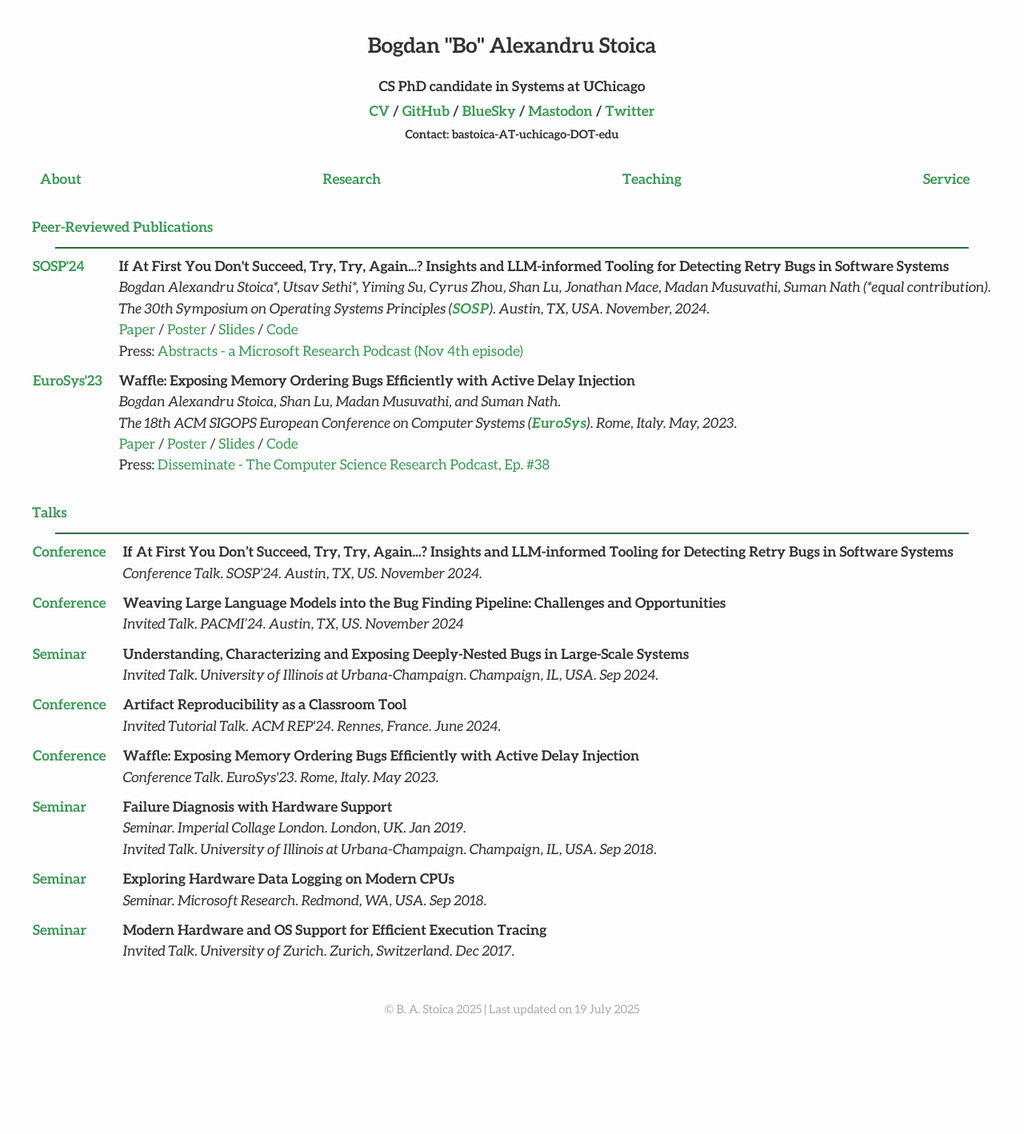
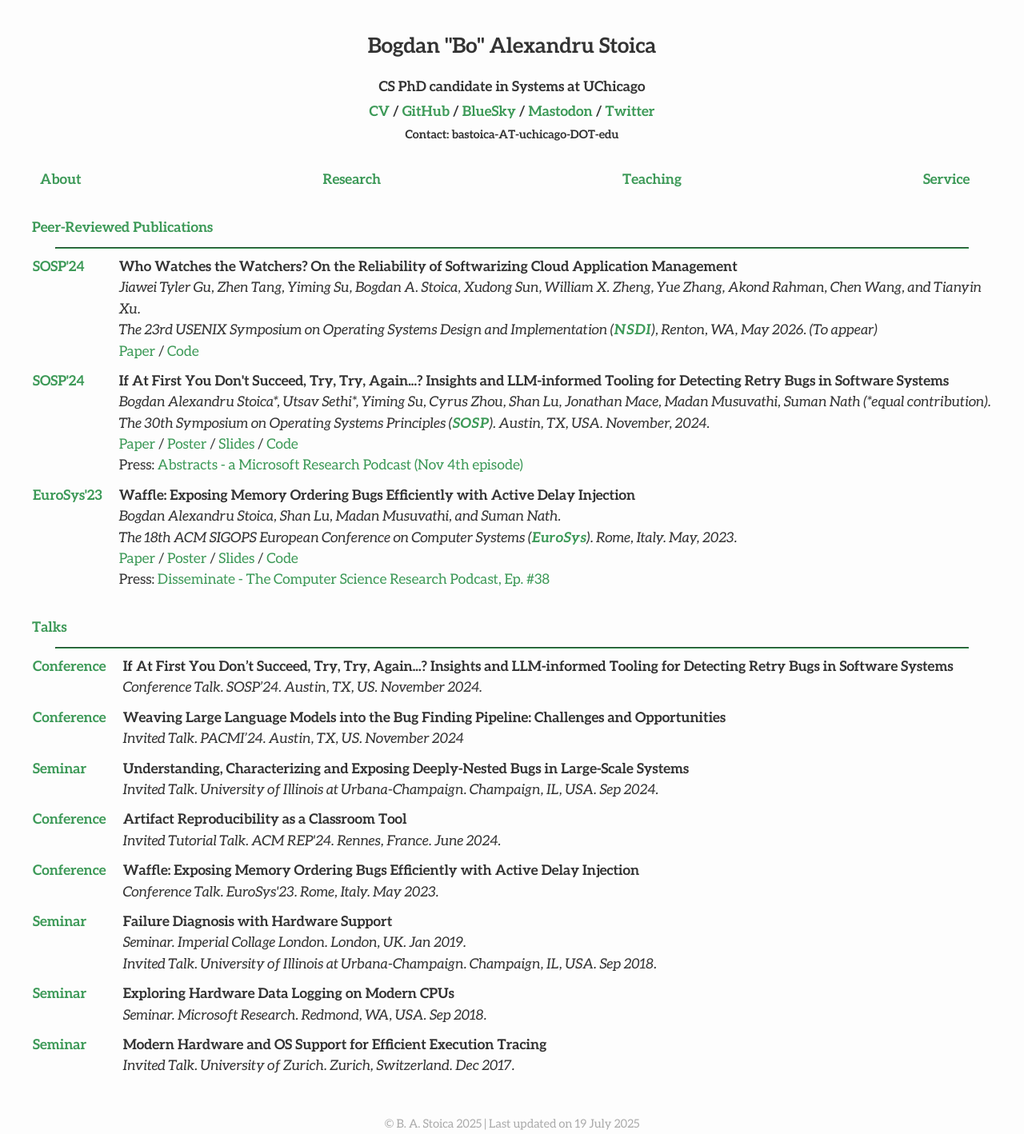
Before and after one commit to bastoica/bastoica.github.io, a Jekyll site: the page built from research.md, in a window 1280 px wide. Shown: the whole page at 80% size. Built offline with Jekyll 4.4.1, drawn with Linux system fonts in a browser that asks for light colours; nearby versions of some CDN libraries; before the commit the page ends 1275 px from its top, so only the background shows below that.

Commit message:
Updated research.md with a new paper

```diff
--- a/research.md
+++ b/research.md
@@ -16,6 +16,15 @@ published: true
 <hr class="news-style" style="width: 95%; ">
 
 <table id="papersTable" style="border-collapse: collapse;">
+  <tr>
+    <td class="table-left-column-with-text-color"><b>SOSP'24</b></td>
+    <td class="table-right-column">
+	  <b>Who Watches the Watchers? On the Reliability of Softwarizing Cloud Application Management</b><br>
+	  <i>Jiawei Tyler Gu, Zhen Tang, Yiming Su, Bogdan A. Stoica, Xudong Sun, William X. Zheng, Yue Zhang, Akond Rahman, Chen Wang, and Tianyin Xu.</i><br>
+	  <i>The 23rd USENIX Symposium on Operating Systems Design and Implementation (<a class="useful-links" href="https://www.usenix.org/conference/nsdi26" target="_blank"><b>NSDI</b></a>), Renton, WA, May 2026. (To appear)</i><br>
+	  <a class="useful-links" href="/files/papers/2026_nsdi_oat.pdf" target="_blank">Paper</a> / <a class="useful-links" href="https://github.com/xlab-uiuc/acto" target="_blank">Code</a><br>
+	</td>
+  </tr>
   <tr>
     <td class="table-left-column-with-text-color"><b>SOSP'24</b></td>
     <td class="table-right-column">
```
